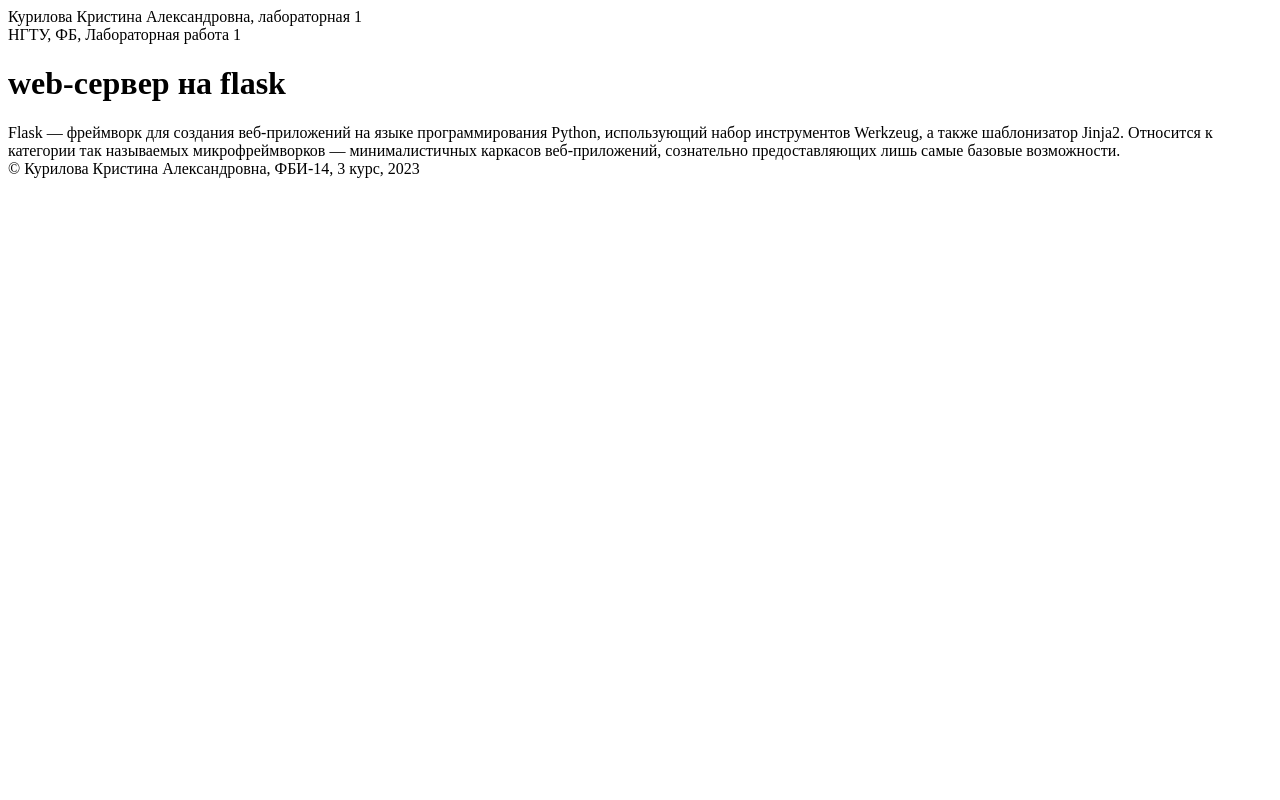
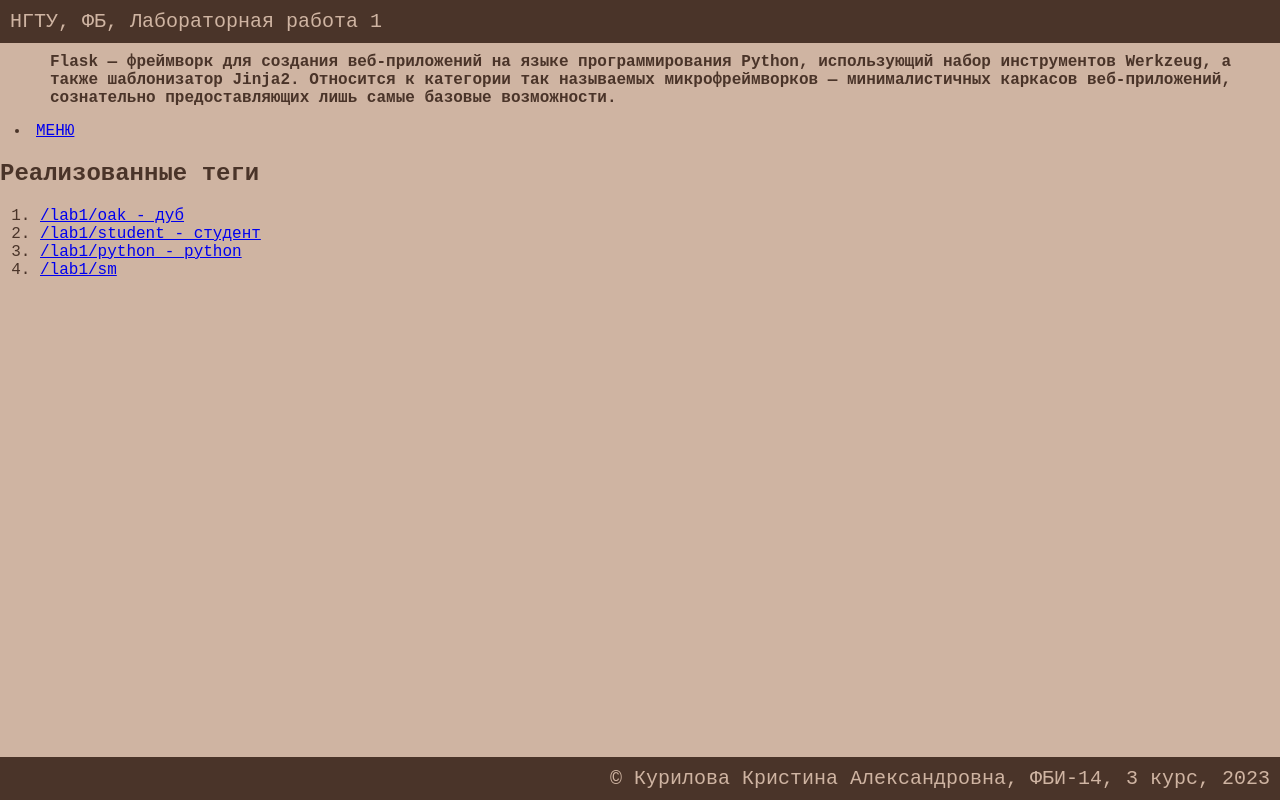
Before and after one commit to kka251/webprog_02, a Flask app: page /lab1 in a window 1280 px wide. Run offline with Flask 3, Linux system fonts and the light colour scheme.

Commit message:
Роуты

```diff
--- a/app.py
+++ b/app.py
@@ -37,30 +37,50 @@ def menu():
 """
 @app.route("/lab1")
 def lab1():
-    return """
+    return '''
 <!DOCTYPE html>
 <html>
+    <link rel="stylesheet" href = "'''+ url_for('static', filename = 'lab1.css') + '''">
     <head>
-        <tittle>Курилова Кристина Александровна, лабораторная 1<tittle>
+        <title> Курилова Кристина Александровна, лабораторная 1</title>
     </head>
     <body>
         <header>
             НГТУ, ФБ, Лабораторная работа 1
         </header>
 
-        <h1> web-сервер на flask</h1>
             <div>
                 Flask — фреймворк для создания веб-приложений на языке программирования Python, использующий набор инструментов
                 Werkzeug, а также шаблонизатор Jinja2. Относится к категории так называемых микрофреймворков — минималистичных каркасов
                 веб-приложений, сознательно предоставляющих лишь самые бaзовые возможности.
             </div>
+            <il >
+                <li style="margin: 15px;">
+                    <a href="http://127.0.0.1:5000/menu" target="_blank" >МЕНЮ</a>
+                </li>
+            </il>
+        <h2>Реализованные теги</h2>
+            <ol>
+                <li>
+                    <a href="http://127.0.0.1:5000/lab1/oak" target="_blank" >/lab1/oak - дуб</a>
+                </li>
+                 <li>
+                    <a href="http://127.0.0.1:5000/lab1/student" target="_blank" >/lab1/student - студент</a>
+                </li>
+                 <li>
+                    <a href="http://127.0.0.1:5000/lab1/python" target="_blank" >/lab1/python - python</a>
+                </li>
+                 <li>
+                    <a href="http://127.0.0.1:5000/lab1/sm" target="_blank" >/lab1/sm </a>
+                </li>
+        </ol>
         <footer>
             &copy; Курилова Кристина Александровна, ФБИ-14, 3 курс, 2023
         </footer>
     </body>
 </html>
 
-"""
+'''
 
 @app.route("/lab1/oak")
 def oak():
@@ -74,3 +94,49 @@ def oak():
     </body>
 </html>
 '''
+
+@app.route("/lab1/student")
+def student():
+    return '''
+    <!DOCTYPE html>
+<html>
+    <link rel="stylesheet" href = "'''+ url_for('static', filename = 'lab1.css') + '''">
+    <body>
+        <h1> Курилова Кристина Александровна</h1>
+        <img src="''' + url_for('static', filename='nstu.jpg') + '''">
+    </body>
+</html>
+'''
+
+@app.route("/lab1/python")
+def puthon():
+    return '''
+    <!DOCTYPE html>
+<html>
+    <link rel="stylesheet" href = "'''+ url_for('static', filename = 'lab1.css') + '''">
+    <body>
+        <div>
+        Python входит в топ-10 самых востребованных языков программирования и открывает путь в топовые
+        IT-компании: Google, Pixar, Youtube, NASA, Intel, Pinterest используют именно его.</div>
+
+        <div>
+        Сильные стороны языка — простота в освоении и низкий порог входа, читабельность, универсальность,
+        большое и активное сообщество. Поэтому Python часто советуют в качестве первого языка начинающим программистам.
+        </div>
+        <img src="''' + url_for('static', filename='python.jpg') + '''">
+    </body>
+</html>
+'''
+@app.route("/lab1/sm")
+def sm():
+    return '''
+    <!DOCTYPE html>
+<html>
+    <link rel="stylesheet" href = "'''+ url_for('static', filename = 'lab1.css') + '''">
+    <body>
+        <div style="text-align: center; background-color: #d4cbcb; margin-left: 0px; "> Простая улыбка может поднять настроение, вызвать положительные эмоции и стать настоящим спасением в сложные периоды.
+          Улыбка может передать то, на что порой не способны слова. <p><u>Так почему бы не улыбнуться?</u></p></div>
+        <img src="''' + url_for('static', filename='sm.jpg') + '''">
+    </body>
+</html>
+'''
--- a/static/lab1.css
+++ b/static/lab1.css
@@ -1,16 +1,49 @@
 body {
     background-color: #cfb4a2;
     color: #4a3429;
-    font-family: Arial;
+    font-family:'Courier New', Courier, monospace;
     margin: 0px;
 }
 
 img {
     height: 50%;
     width: 50%;
-    margin-left: 100px;
+    margin-left: 350px;
+    margin-top: 100px;
 }
 
 h1 {
     margin-left: 700px;
 }
+
+div {
+    font-size: medium;
+    font-family: 'Courier New', Courier, monospace;
+    font-weight: 600;
+    margin-left: 50px;
+    margin-top: 10px;
+}
+
+header {
+    background-color: #4a3429;
+    color: #cfb4a2;
+    padding: 10px;
+    font-size: 20px;
+    font-family: 'Courier New', Courier, monospace;
+    margin: 0;
+    position: relative;
+}
+
+footer {
+    background-color: #4a3429;
+    color: #cfb4a2;
+    padding: 10px;
+    font-size: 20px;
+    font-family: 'Courier New', Courier, monospace;
+    text-align: right;
+    margin: 0px;
+    position: fixed;
+    left: 0;
+    right: 0;
+    bottom: 0;
+    }
```
Also changed, not shown: static/nstu.jpg (added), static/python.jpg (added), static/sm.jpg (added).
